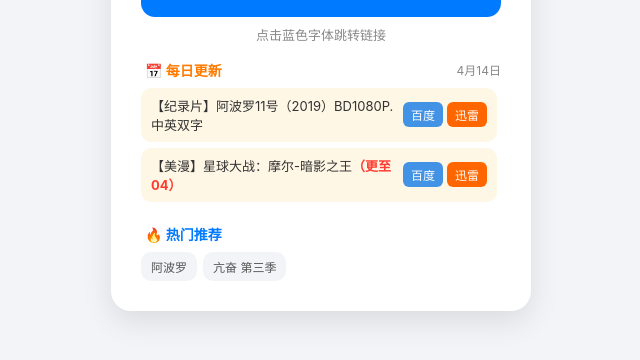
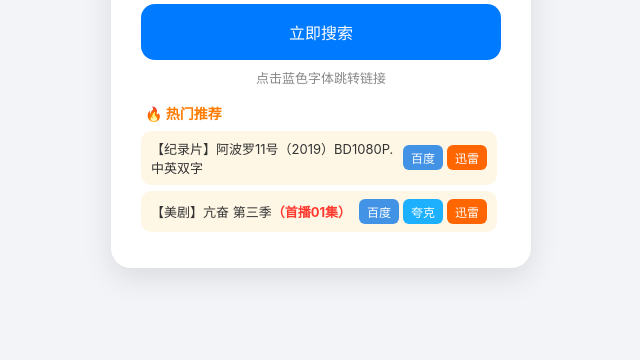
Before and after one commit to dalda333/resource-search, a plain HTML site: page index.html in a window 1280 px wide. Shown: the part 340-700 px from the top of the page, without its empty margins (319-959 px from the left). Drawn offline with Linux system fonts and the light colour scheme.

Commit message:
Update index.html

```diff
--- a/index.html
+++ b/index.html
@@ -14,41 +14,36 @@ body{background:#f2f4f7;padding:20px;display:flex;justify-content:center;align-i
 .btn:active{background:#0062cc}
 .tip{text-align:center;font-size:13px;color:#888;margin-top:8px;margin-bottom:12px}
 
+/* 热门推荐（使用原每日更新样式） */
 .hot{margin-top:16px}
-.hot-title{font-size:14px;color:#007aff;font-weight:bold;margin-bottom:8px;padding-left:4px}
-.hot-list{display:flex;flex-wrap:wrap;gap:6px}
-.hot-item{background:#f2f4f7;padding:6px 10px;border-radius:10px;font-size:12px;color:#555;cursor:pointer}
-.hot-item:active{background:#e1e5ea}
-
-.daily{margin-top:16px}
-.daily-header{
+.hot-header{
     display:flex;justify-content:space-between;align-items:center;
     margin-bottom:8px;padding-left:4px;
 }
-.daily-title{font-size:14px;color:#ff7b00;font-weight:bold;}
-.daily-date{font-size:12px;color:#888;}
+.hot-title{font-size:14px;color:#ff7b00;font-weight:bold;}
+.hot-date{font-size:12px;color:#888;}
 
-.daily-scroll{
+.hot-scroll{
   max-height:120px; overflow-y:auto; padding-right:4px;
 }
-.daily-item{
+.hot-item{
     display:flex;justify-content:space-between;align-items:center;
     background:#fff7e6;padding:8px 10px;border-radius:10px;margin-bottom:6px;gap:6px
 }
-.daily-name{font-size:13px;color:#333;flex:1}
-.daily-btns{display:flex;gap:4px}
-.daily-go{
+.hot-name{font-size:13px;color:#333;flex:1}
+.hot-btns{display:flex;gap:4px}
+.hot-go{
     font-size:12px;padding:4px 8px;border-radius:6px;
     color:#fff;text-decoration:none;white-space:nowrap
 }
-.daily-baidu{background:#4292e6}
-.daily-quark{background:#1cb0ff}
-.daily-xunlei{background:#f60}
+.baidu{background:#4292e6}
+.quark{background:#1cb0ff}
+.xunlei{background:#f60}
 
 .result{
   margin-top:10px;
   display:none;
-  max-height:280px;
+  max-height:380px;
   overflow-y:auto;
   padding-right:4px;
 }
@@ -66,9 +61,6 @@ body{background:#f2f4f7;padding:20px;display:flex;justify-content:center;align-i
 .broken{background:#ff3b30;color:#fff;border:none;padding:8px 12px;border-radius:8px;cursor:pointer;font-size:12px}
 .empty{text-align:center;padding:20px;color:#999}
 .tag{padding:4px 6px; border-radius:6px; font-size:11px; color:#fff; white-space:nowrap;}
-.baidu{background:#4292e6}
-.quark{background:#1cb0ff}
-.xunlei{background:#f60}
 .other{background:#999}
 .highlight{color:#ff3b30;font-weight:bold;}
 </style>
@@ -79,65 +71,32 @@ body{background:#f2f4f7;padding:20px;display:flex;justify-content:center;align-i
   <div class="title">🔍 资源搜索</div>
   <input type="text" class="input" id="key" placeholder="点这里输入搜索内容" onkeydown="if(event.key==='Enter')search()">
   <button class="btn" onclick="search()">立即搜索</button>
+
   <div class="tip">点击蓝色字体跳转链接</div>
   <div class="result" id="result"></div>
 
-  <div class="daily">
-    <div class="daily-header">
-      <div class="daily-title">📅 每日更新</div>
-      <div class="daily-date" id="todayDate"></div>
+  <!-- 热门推荐（原每日更新样式） -->
+  <div class="hot">
+    <div class="hot-header">
+      <div class="hot-title">🔥 热门推荐</div>
     </div>
-    <div class="daily-scroll" id="dailyList"></div>
-  </div>
-
-  <div class="hot">
-    <div class="hot-title">🔥 热门推荐</div>
-    <div class="hot-list">
-      <div class="hot-item" onclick="goSearch('阿波罗')">阿波罗</div>
-      <div class="hot-item" onclick="goSearch('亢奋 第三季')">亢奋 第三季</div>
-    </div>
+    <div class="hot-scroll" id="hotList"></div>
   </div>
 </div>
 
 <script>
 // ==============================================================
-//
-//
-//
-//
-//          👇👇👇 【这里是 每日更新 公开资源】👇👇👇
-//          显示在首页 → 所有人可见 → 支持搜索
-//
+//          👇👇👇 【这里是 公开资源 / 热门推荐】👇👇👇
 const ALL_RESOURCES = `
-【纪录片】阿波罗11号（2019）BD1080P.中英双字 https://pan.baidu.com/s/1kt3OCUtmeLMLiDlztuqK2w?pwd=mumu  https://pan.xunlei.com/s/VOq0KJnyOBKsCZjWP3I3qKlWA1?pwd=z36f#
-【美漫】星球大战：摩尔-暗影之王（更至04） https://pan.baidu.com/s/1DAhkFt9PitVx5vClmbqcoA?pwd=mumu   https://pan.xunlei.com/s/VOq5tBDrihbTqTKTFLCj3nOsA1?pwd=w6mc#
-【国产剧】蜜语纪（首播04集） https://pan.baidu.com/s/1XUHyqf7JHximE3i7hr-uhA?pwd=mumu https://pan.quark.cn/s/b606c6dbdb5e https://pan.xunlei.com/s/VOq5_P_xnm7W7y0o7YyYw6x2A1?pwd=uq79
-【韩剧】柔美的细胞小将 第三季（首播02集） https://pan.baidu.com/s/1aAn9215W6_ynMNty-K8w5A?pwd=mumu https://pan.quark.cn/s/c2a3278532bb https://pan.xunlei.com/s/VOq5aEtVhHUUfO1jreMgBlQuA1?pwd=vk53
-【纪录片】悲剧真相：美国自行车选手命案（2026）4K.内嵌简繁英字幕 https://pan.baidu.com/s/1bnZceDP4dU50iaQR_xbptQ?pwd=mumu https://pan.xunlei.com/s/VOq4xdC6o4pSFLVc6io7Bjb9A1?pwd=2zkt
+【纪录片】阿波罗11号（2019）BD1080P.中英双字 https://pan.baidu.com/s/1kt3OCUtmeLMLiDlztuqK2w?pwd=mumu https://pan.xunlei.com/s/VOq0KJnyOBKsCZjWP3I3qKlWA1?pwd=z36f#
 【美剧】亢奋 第三季（首播01集） https://pan.baidu.com/s/1wDUECPb9ybxlGpQgKGWqLQ?pwd=mumu https://pan.quark.cn/s/2f098bee5901 https://pan.xunlei.com/s/VOq3hApoEt4dCO4Mav6mKkeEA1?pwd=fack
 `;
-//          👆👆👆 【每日更新公开资源 结束】👆👆👆
-//
-//
-//
-//
+//          👆👆👆 【公开资源 / 热门推荐 结束】👆👆👆
 // ==============================================================
 
-
-
-
-
 // ==============================================================
-//
-//
-//
-//
 //          👇👇👇 【这里是 私密资源】👇👇👇
-//          不显示在首页 → 只有搜索能搜到
-//          格式：名称一行，链接一行
-//
 const SECRET_RESOURCES = `
-
 【美剧】可以开干.DTF圣路易日记（2026）1080P.中英双字.全7集
 https://pan.baidu.com/s/11RZ7dKNn1waECAdNEDMmSA?pwd=mumu
 【美剧】可以开干.DTF圣路易日记（2026）1080P.中英双字.全7集
@@ -148,17 +107,10 @@ https://pan.baidu.com/s/1mOfXW8qtRwn9Z-IK3HkPrw?pwd=mumu
 https://pan.xunlei.com/s/VOq0qiKDFNYMKlwilQJaHWh7A1?pwd=bucj#
 `;
 //          👆👆👆 【私密资源 结束】👆👆👆
-//
-//
-//
-//
 // ==============================================================
 
-
-
-
 // ==========================================
-//  ✅ 接收通知的邮箱（只改这里！）
+//  ✅ 接收通知的邮箱
 // ==========================================
 const YOUR_EMAIL = "你的邮箱@qq.com";
 
@@ -195,22 +147,26 @@ function highlightName(s){
 parsePublic(ALL_RESOURCES);
 parseSecret(SECRET_RESOURCES);
 
-function reloadDaily(){
+// 加载热门推荐
+function loadHotList(){
   let h="";
   ALL_RESOURCES.trim().split("\n").filter(l=>l.trim()).forEach(line=>{
     const {name,urls}=parseLine(line);
     let btns="";
     urls.forEach(u=>{
-      if(u.includes("baidu"))btns+=`<a class="daily-go daily-baidu" href="${u}" target="_blank">百度</a>`;
-      if(u.includes("quark"))btns+=`<a class="daily-go daily-quark" href="${u}" target="_blank">夸克</a>`;
-      if(u.includes("xunlei"))btns+=`<a class="daily-go daily-xunlei" href="${u}" target="_blank">迅雷</a>`;
+      if(u.includes("baidu"))btns+=`<span class="hot-go baidu">百度</span>`;
+      if(u.includes("quark"))btns+=`<span class="hot-go quark">夸克</span>`;
+      if(u.includes("xunlei"))btns+=`<span class="hot-go xunlei">迅雷</span>`;
     });
-    h+=`<div class="daily-item"><span class="daily-name">${highlightName(name)}</span><div class="daily-btns">${btns}</div></div>`;
+    h+=`<div class="hot-item" onclick="goSearch('${name}')">
+      <span class="hot-name">${highlightName(name)}</span>
+      <div class="hot-btns">${btns}</div>
+    </div>`;
   });
-  document.getElementById("dailyList").innerHTML=h;
+  document.getElementById("hotList").innerHTML=h;
 }
-reloadDaily();
-document.getElementById('todayDate').innerText=new Date().toLocaleDateString('zh-CN',{month:'short',day:'numeric'});
+
+loadHotList();
 
 function search(){
   const key=document.getElementById("key").value.trim();
@@ -234,15 +190,11 @@ function search(){
   res.innerHTML=h;res.style.display="block";
 }
 
-// 失效通知 → 发送到邮箱
 function report(name,url){
   name=decodeURIComponent(name);
   url=decodeURIComponent(url);
   const content=`📛资源失效\n名称：${name}\n链接：${url}`;
-
-  // 发送邮件到你的邮箱
   window.open(`mailto:${YOUR_EMAIL}?subject=【资源失效】${name}&body=${encodeURIComponent(content)}`);
-
   alert("✅ 反馈成功！\n通知已发送至管理员邮箱");
 }
 
@@ -252,7 +204,12 @@ function copy(url,btn){
     setTimeout(()=>{btn.innerText="复制";btn.classList.remove("copied");},1500);
   });
 }
-function goSearch(w){document.getElementById("key").value=w;search();}
+
+function goSearch(w){
+  document.getElementById("key").value=w;
+  search();
+}
+
 window.onload=()=>document.getElementById("key").focus();
 </script>
 </body>
```
